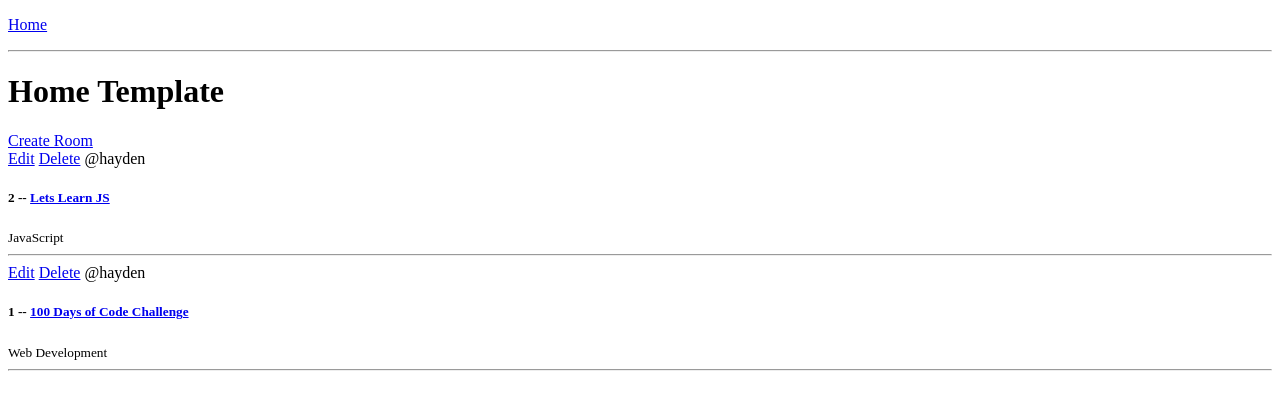
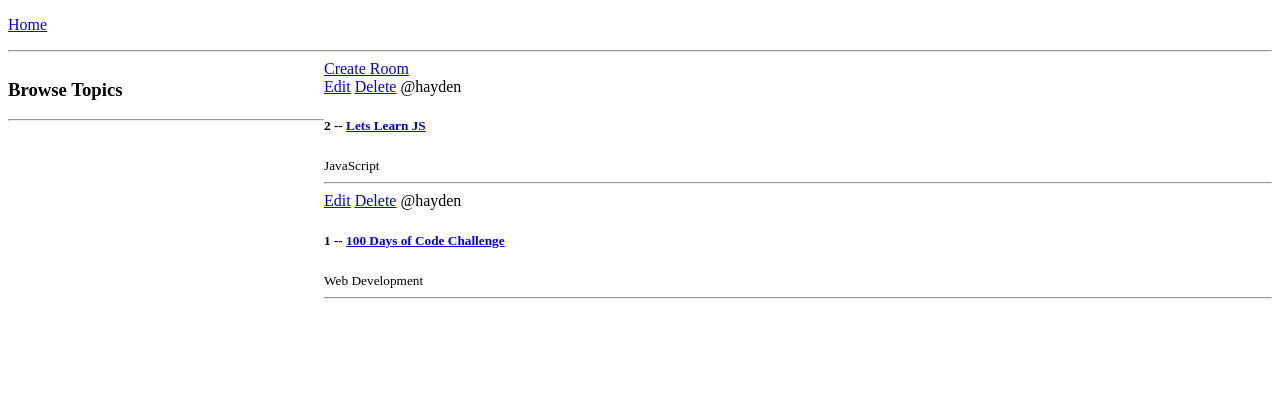
Before and after one commit to haydenshelley/studyhelper, a Django app: page / in a window 1280 px wide. Shown: the top 410 px of the page. Run offline with Django 4.2, Linux system fonts and the light colour scheme; data comes from the database, SQL or seed files in the repository.

Commit message:
basic styling for home page

```diff
--- a/base/templates/base/home.html
+++ b/base/templates/base/home.html
@@ -1,5 +1,17 @@
 {% extends 'main.html' %} {% block content %}
-<h1>Home Template</h1>
+
+<style>
+  .home-container {
+    display: grid;
+    grid-template-columns: 1fr 3fr;
+  }
+</style>
+<div class="home-container">
+  <div>
+    <h3>Browse Topics</h3>
+    <hr />
+  </div>
+
   <div>
     <a href="{% url 'create-room' %}">Create Room</a>
     <div>
@@ -17,4 +29,5 @@
       {% endfor %}
     </div>
   </div>
+</div>
 {% endblock content %}
```
Lines whose indentation alone changed are shown as unchanged.
